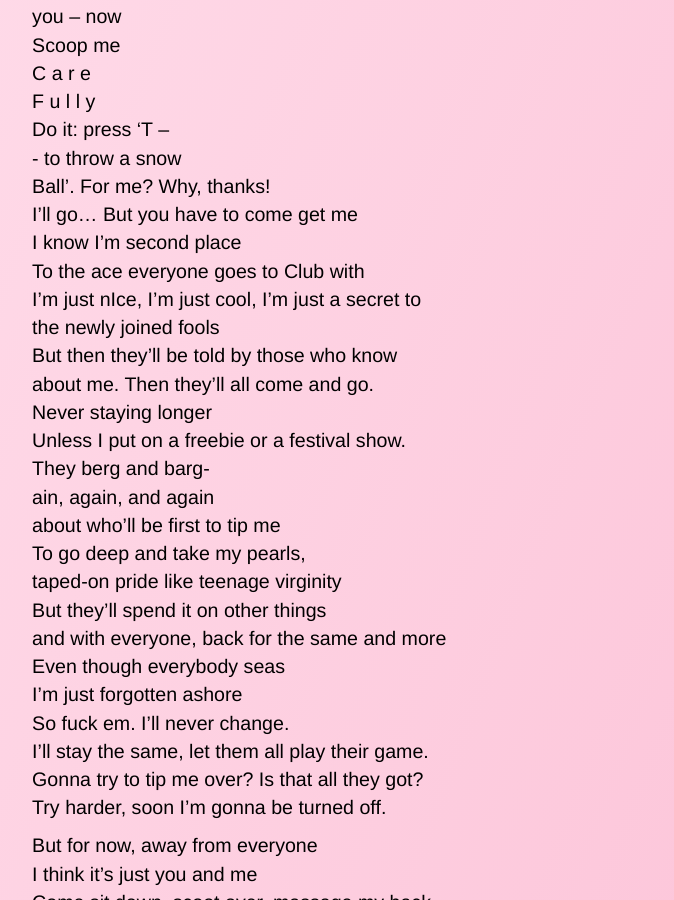
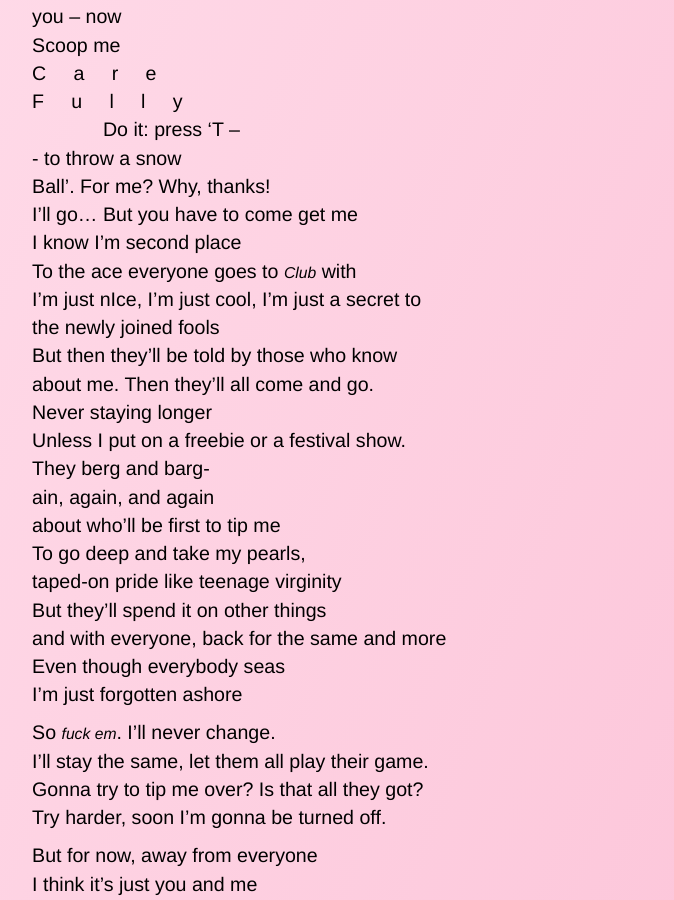
Before and after one commit to ablwr/internetgirlfriend_club, a Jekyll site: the page built from _volume12/4.md, in a window 1280 px wide and 900 px high, scrolled down 1375 px. Shown: the whole window, without its empty margins (235-909 px from the left). Built offline with Jekyll 4.4.1, drawn with Linux system fonts in a browser that asks for light colours.

Commit message:
Improve spacing

```diff
--- a/_volume12/4.md
+++ b/_volume12/4.md
@@ -23,19 +23,19 @@ Then we’ll get some.
 You feel that groove?
 You wear the hat?
 Return to your favourite spot just where ya sat.
-Now stop.
-Make eye contact.
+&nbsp;&nbsp;&nbsp;&nbsp;&nbsp;&nbsp;&nbsp;&nbsp;&nbsp; Now stop.
+&nbsp;&nbsp;&nbsp;&nbsp;&nbsp;&nbsp; Make eye contact.
 Yeah, him, or her, just anyone. Quick! They see
 you – now
 Scoop me
-C a r e
-F u l l y
-Do it: press ‘T –
+C &nbsp;&nbsp;&nbsp; a &nbsp;&nbsp;&nbsp; r &nbsp;&nbsp;&nbsp; e
+F &nbsp;&nbsp;&nbsp; u &nbsp;&nbsp;&nbsp; l &nbsp;&nbsp;&nbsp; l &nbsp;&nbsp;&nbsp; y
+&nbsp;&nbsp;&nbsp;&nbsp;&nbsp;&nbsp;&nbsp;&nbsp;&nbsp;&nbsp;&nbsp;&nbsp; Do it: press ‘T –
 \- to throw a snow
 Ball’. For me? Why, thanks!
 I’ll go... But you have to come get me
 I know I’m second place
-To the ace everyone goes to Club with
+To the ace everyone goes to <em>Club</em> with
 I’m just nIce, I’m just cool, I’m just a secret to
 the newly joined fools
 But then they’ll be told by those who know
@@ -51,7 +51,8 @@ But they’ll spend it on other things
 and with everyone, back for the same and more
 Even though everybody seas
 I’m just forgotten ashore
-So fuck em. I’ll never change.
+
+So <em>fuck em</em>. I’ll never change.
 I’ll stay the same, let them all play their game.
 Gonna try to tip me over? Is that all they got?
 Try harder, soon I’m gonna be turned off.
```
